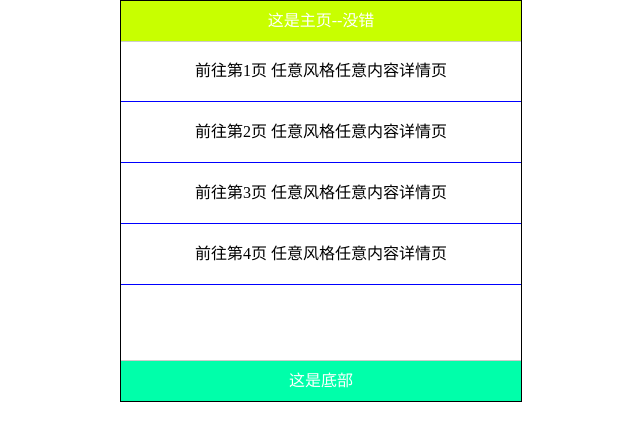
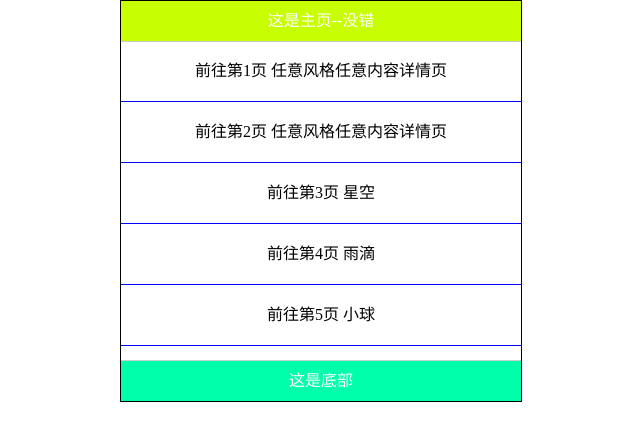
Before and after one commit to niuxuerui/our, a plain HTML site: page views/index.html in a window 1280 px wide. Shown: the whole page, without its empty margins (319-959 px from the left). Drawn offline with Linux system fonts and the light colour scheme.

Commit message:
优化了首页

```diff
--- a/views/index.html
+++ b/views/index.html
@@ -19,8 +19,10 @@
                 <ul>
                     <li><a href="./show1.html">前往第1页 任意风格任意内容详情页</a></li>
                     <li><a href="./show2.html">前往第2页 任意风格任意内容详情页</a></li>
-                    <li><a href="./show3.html">前往第3页 任意风格任意内容详情页</a></li>
-                    <li><a href="./show4.html">前往第4页 任意风格任意内容详情页</a></li>
+                    <li><a href="./show3.html">前往第3页 星空</a></li>
+                    <li><a href="./show4.html">前往第4页 雨滴</a></li>
+                    <li><a href="./show5.html">前往第5页 小球</a></li>
+                    <li><a href="./show6.html">前往第6页 淘宝</a></li>
                 </ul>
             </div>
             <footer>
```
